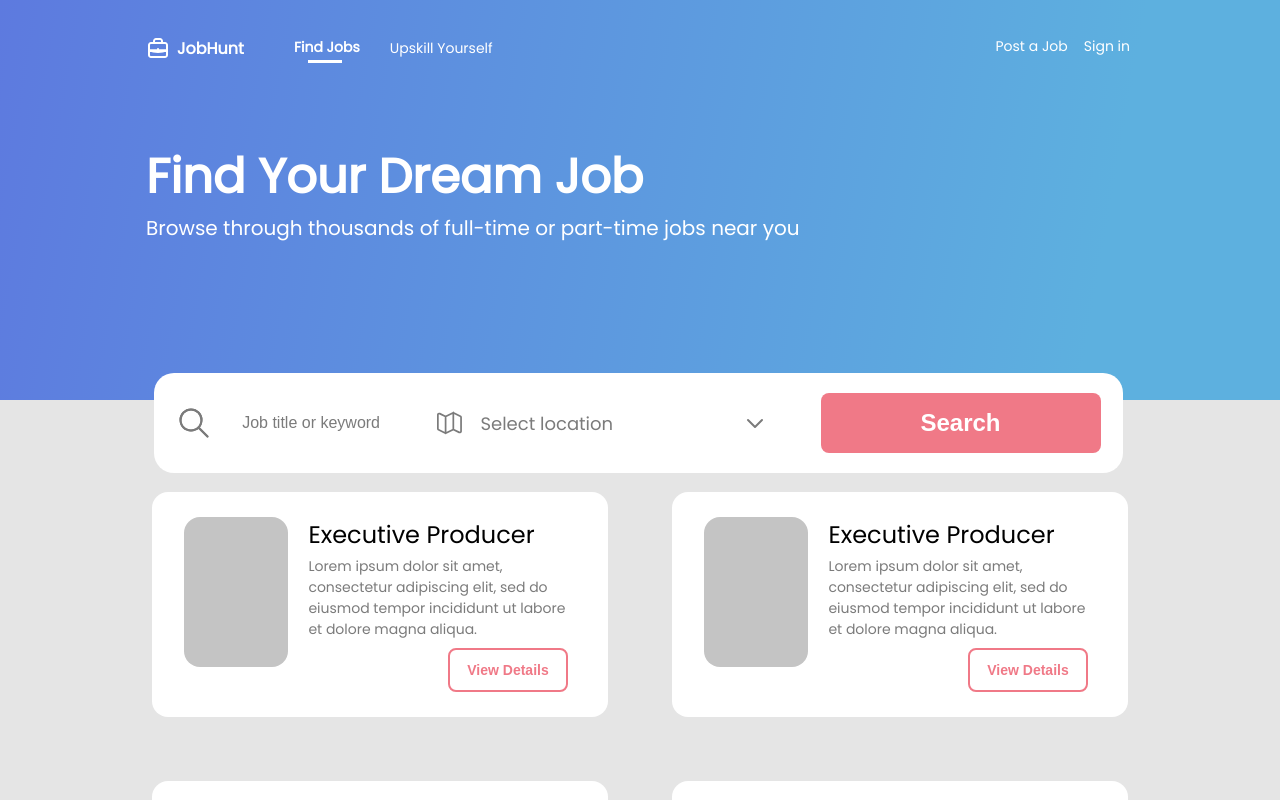
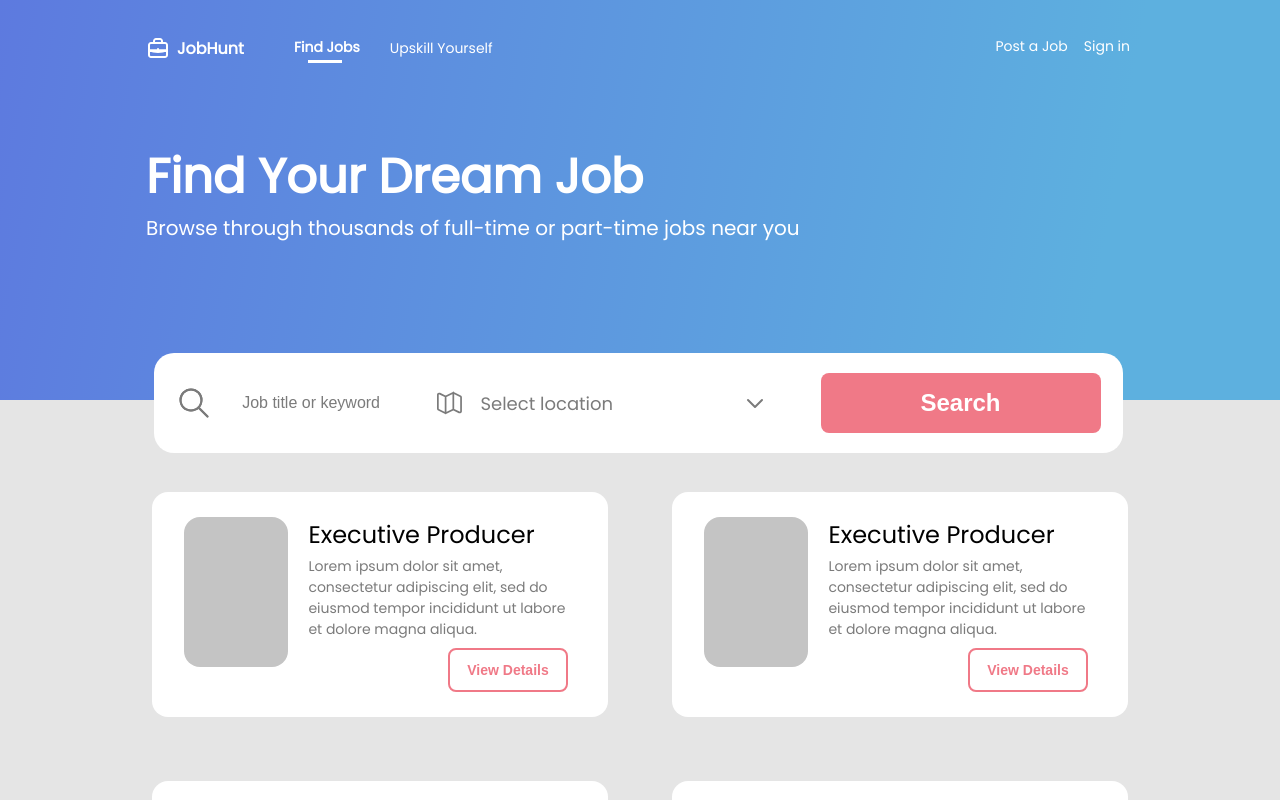
Before and after one commit to Arulraj-a2b/goodera_test, a React (Create React App) app: page / in a window 1280 px wide. Built offline with nearby package versions, Linux system fonts and the light colour scheme.

Commit message:
fix style

```diff
--- a/src/module/jobScreen/search.module.css
+++ b/src/module/jobScreen/search.module.css
@@ -3,7 +3,7 @@
   border-radius: 20px;
   padding: 20px 22px;
   align-self: center;
-  margin-top: 130px;
+  margin-top: 110px;
   width: 100%;
   width: auto;
 }
```
